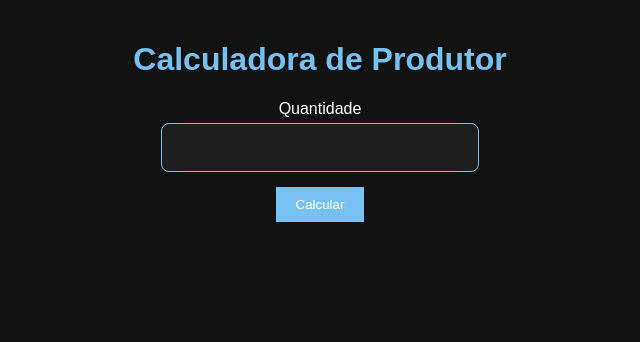
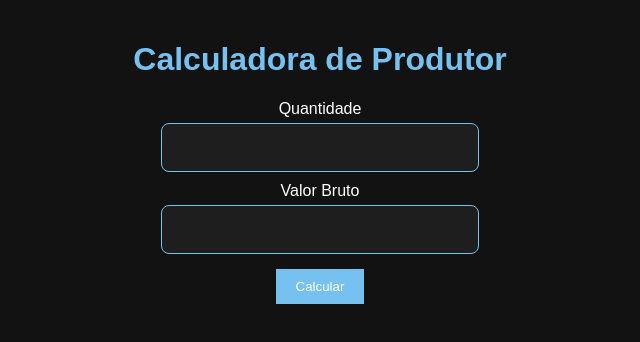
Before and after one commit to patciello/removedordeDizima, a React (Create React App) app: page / in a window 1280 px wide. Shown: the top 342 px of the page, without its empty margins (320-960 px from the left). Built offline with nearby package versions, Linux system fonts and the light colour scheme.

Commit message:
Add total value for each un

```diff
--- a/src/App.js
+++ b/src/App.js
@@ -3,7 +3,6 @@
 import React, { useState } from 'react';
 import { dividirValor, agruparValores } from './calculations';
 import './App.css';
-import YourComponent from './YourComponent';
 
 function App() {
   const [valorBruto, setValorBruto] = useState('');
@@ -63,6 +62,15 @@ function App() {
           onChange={(e) => setQuantidade(e.target.value)}
         />
       </div>
+      <div>
+        <label>Valor Bruto</label>
+        <input
+          type="number"
+          step="0.01"
+          value={valorBruto}
+          onChange={(e) => setValorBruto(e.target.value)}
+        />
+        </div>
       <button onClick={calcular}>Calcular</button>
 
       {Object.keys(gruposValores).length > 0 && (
```
